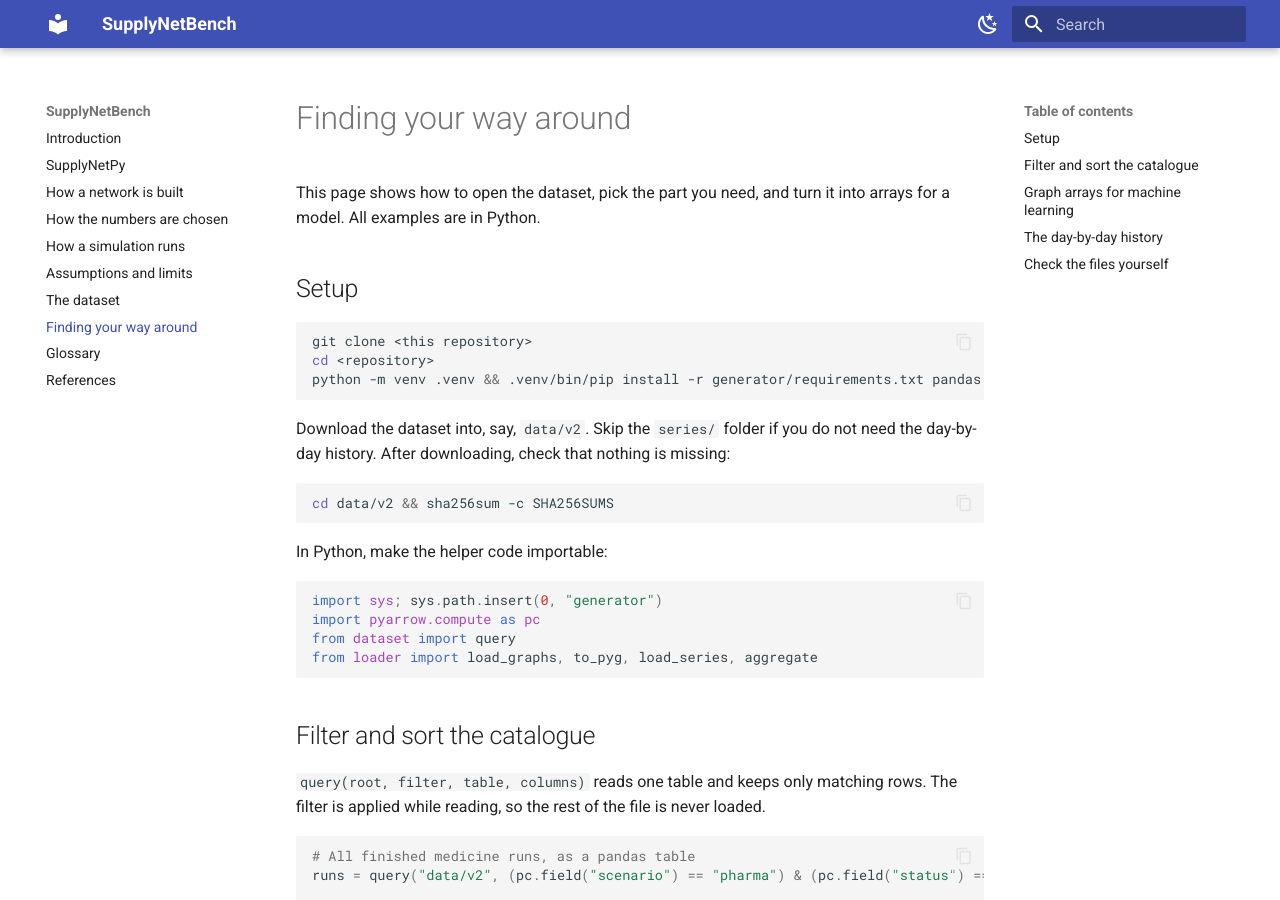
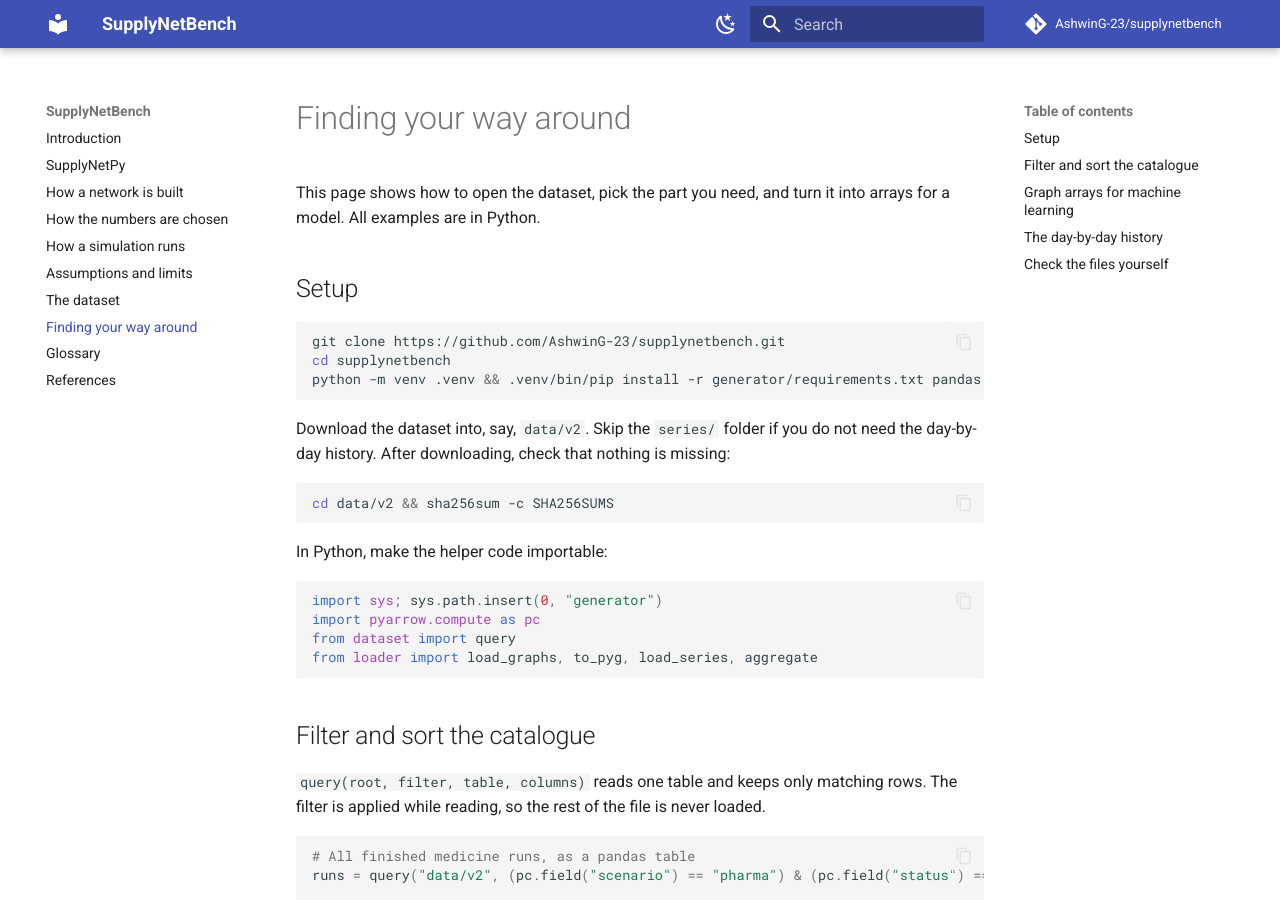
Before and after one commit to AshwinG-23/supplynetbench, an MkDocs documentation site: the page built from docs/navigate.md, in a window 1280 px wide and 900 px high. Built offline with MkDocs 1.6.1 and Material for MkDocs 9.7.7, drawn with Linux system fonts in a browser that asks for light colours; comment, search, counter and statistics services are not loaded.

Commit message:
Docs: add site and repository links
Co-Authored-By: Claude Opus 5.5 <noreply@anthropic.com>

````diff
--- a/docs/navigate.md
+++ b/docs/navigate.md
@@ -6,8 +6,8 @@ All examples are in Python.
 ## Setup
 
 ```bash
-git clone <this repository>
-cd <repository>
+git clone https://github.com/AshwinG-23/supplynetbench.git
+cd supplynetbench
 python -m venv .venv && .venv/bin/pip install -r generator/requirements.txt pandas
 ```
 
--- a/mkdocs.yml
+++ b/mkdocs.yml
@@ -1,6 +1,8 @@
 site_name: SupplyNetBench
 site_description: A large set of simulated single-product supply chains, built with SupplyNetPy.
-# site_url / repo_url: set after the repository moves to its final GitHub account.
+site_url: https://ashwing-23.github.io/supplynetbench/
+repo_url: https://github.com/AshwinG-23/supplynetbench
+repo_name: AshwinG-23/supplynetbench
 
 nav:
   - Introduction: index.md
````
Also changed, not shown: README.md (+1 -1 lines).
